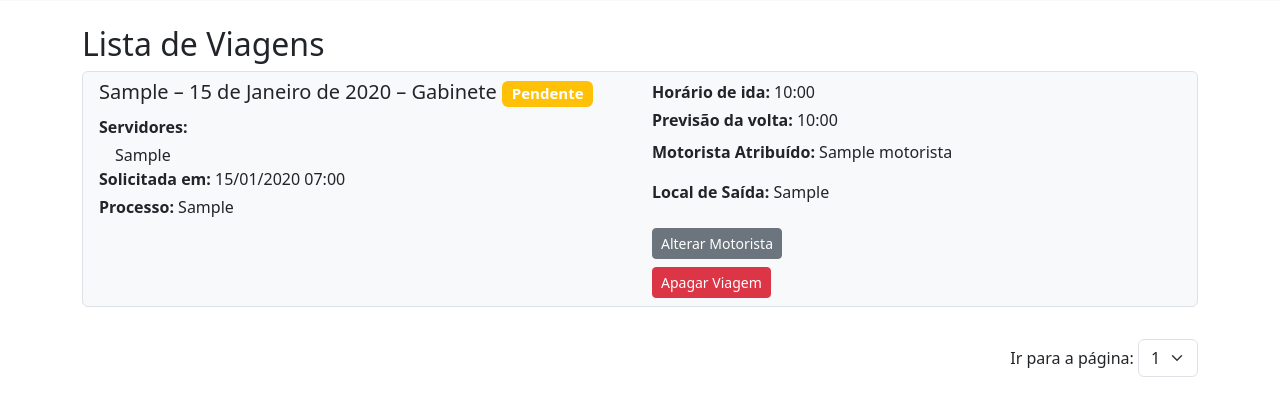
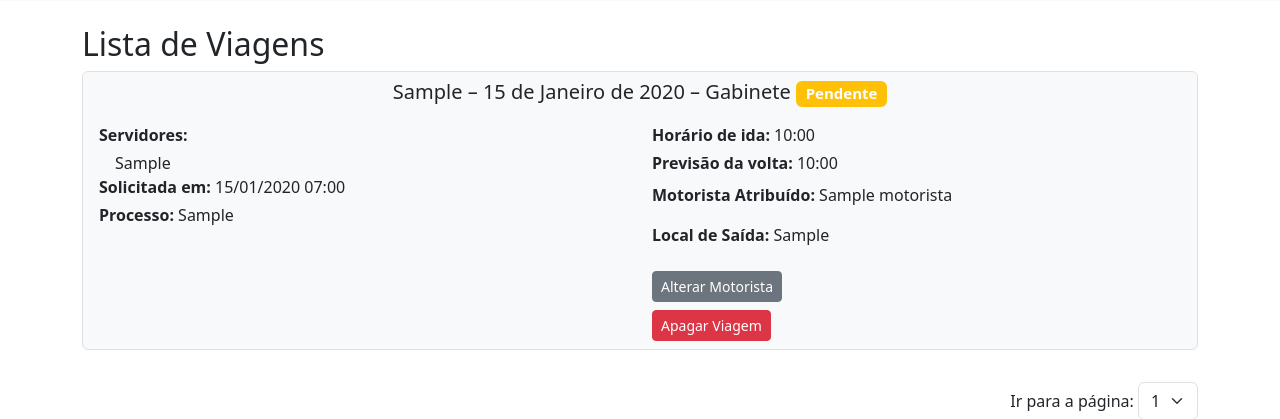
Before and after one commit to plmdsmatheus/Web-Semjidh-Viagens, a Django app: page /viagens/listar_viagens/ in a window 1280 px wide. Shown: the part 296-715 px from the top of the page. Run offline with Django 5.2, Linux system fonts and the light colour scheme; a user stored in the database is signed in; tables that the repository leaves empty hold one stand-in row (values such as "Sample post").

Commit message:
Design: moving to center

```diff
--- a/semjidhapp/viagens/templates/viagens/listar_viagens.html
+++ b/semjidhapp/viagens/templates/viagens/listar_viagens.html
@@ -8,9 +8,9 @@
   <ul class="list-group">
     {% for viagem in page_obj %}
       <li class="list-group-item bg-light text-dark mb-3">
-        <div class="row">
-          <!-- Coluna da Esquerda -->
-          <div class="col-md-6">
+        <!-- Título Centralizado -->
+        <div class="row justify-content-center mb-2">
+          <div class="col-md-12 text-center">
             <h5>
               {{ viagem.destino }} – {{ viagem.data_ida }} – {{ viagem.setor }}
               {% if viagem.status == "Concluída" or viagem.status == "Atribuída" %}
@@ -19,7 +19,12 @@
                 <span class="badge bg-warning">{{ viagem.status }}</span>
               {% endif %}
             </h5>
+          </div>
+        </div>
 
+        <div class="row">
+          <!-- Coluna da Esquerda -->
+          <div class="col-md-6">
             <p class="mb-1"><strong>Servidores:</strong></p>
             <ul class="list-unstyled ms-3">
               {% for servidor in viagem.servidores_lista %}
@@ -68,7 +73,7 @@
     {% endfor %}
   </ul>
 
-  <!-- Navegação da página -->
+  <!-- Navegação da página (mantido igual) -->
   <div class="d-flex justify-content-between align-items-center mt-3">
     <div>
       {% if page_obj.has_previous %}
```
